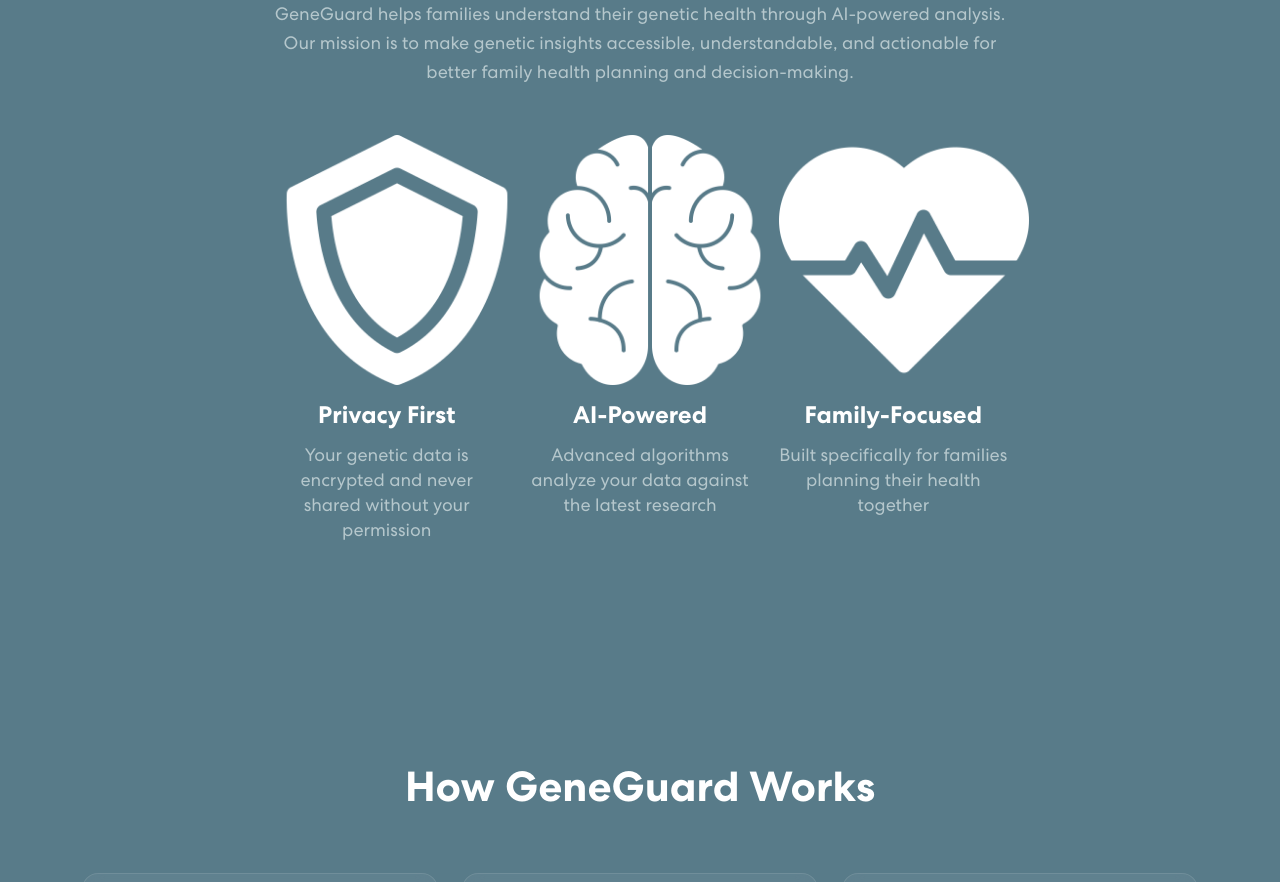
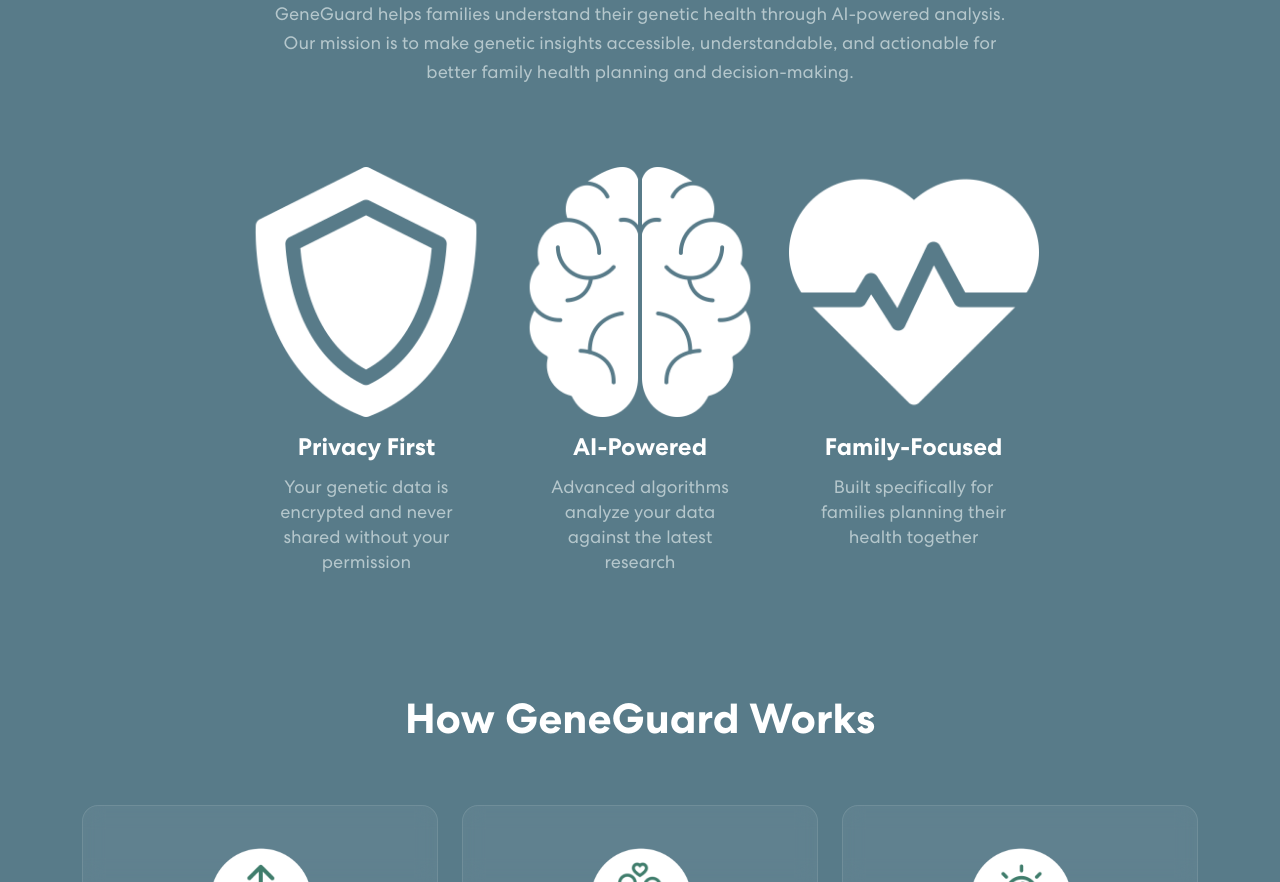
Before and after one commit to yeedaKing/GeneGuard, a React (Create React App) app: page / in a window 1280 px wide. Shown: the part 1280-2162 px from the top of the page. Built offline with nearby package versions, Linux system fonts and the light colour scheme; no server answers.

Commit message:
more formatting additions

```diff
--- a/src/App.css
+++ b/src/App.css
@@ -1360,10 +1360,28 @@
 
 /* About Section */
 .about-section {
-  padding: 100px 0;
+  padding: 100px 0 0px;
   background: var(--color-blue-gray);
 }
 
+.about-section .mt-5 {
+  margin-top: 80px !important;
+  justify-content: space-between;
+  display: flex;
+  flex-wrap: wrap;
+}
+
+.about-section .col-md-4 {
+  flex: 0 1 28%;
+  max-width: 28%;
+  text-align: center;
+}
+
+.about-section .value-prop {
+  display: flex;
+  flex-direction: column;
+  align-items: center;
+}
 .section-title {
   color: #fff;
   margin-bottom: 40px;
```
